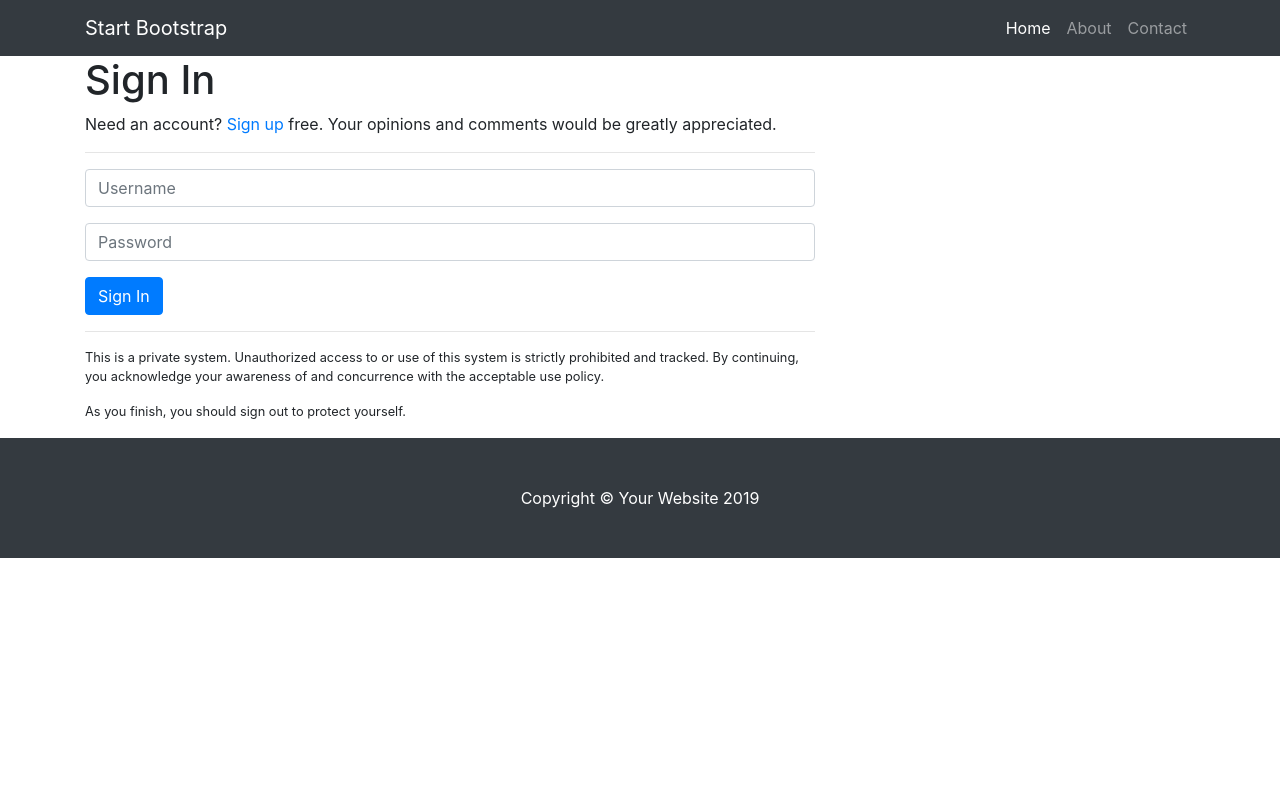
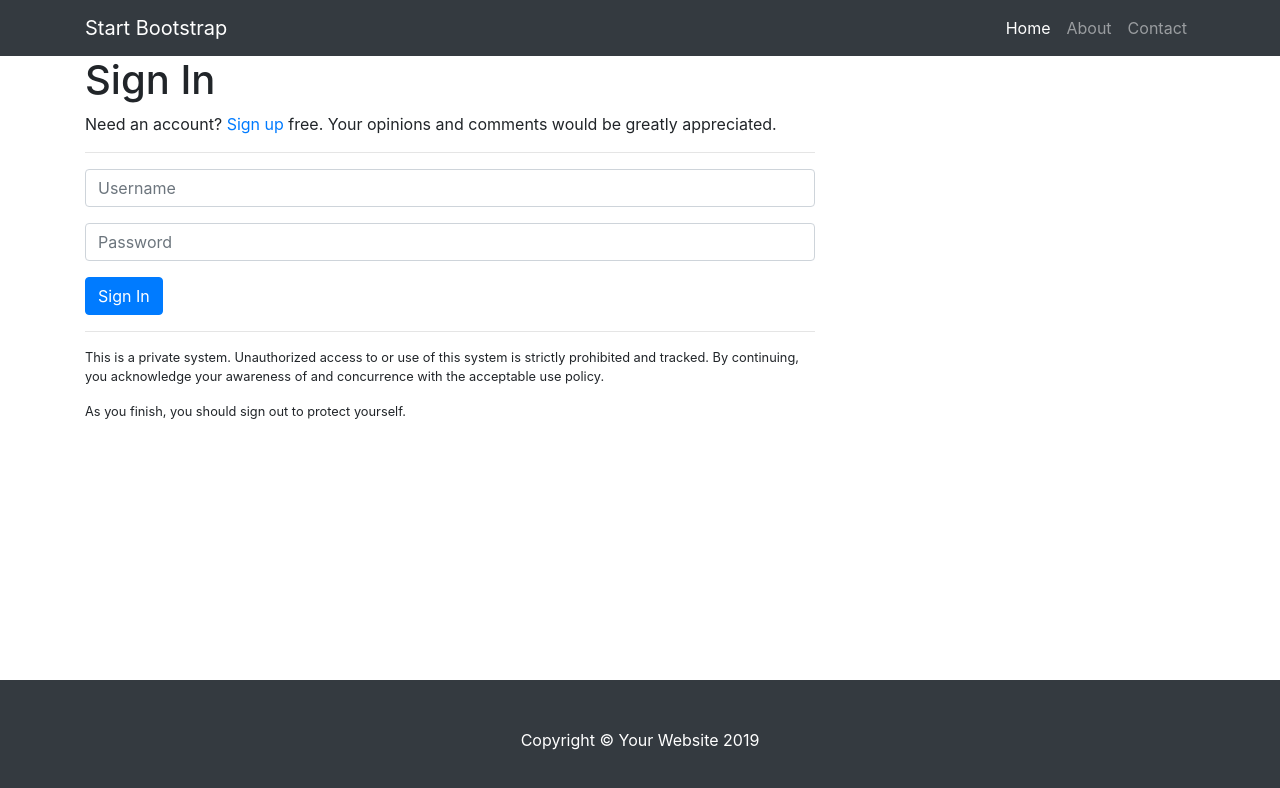
Before and after one commit to mpelekh/sample-react-blog, a React (Create React App) app: page /sign-in in a window 1280 px wide. Shown: the top 788 px of the page. Built offline with nearby package versions, Linux system fonts and the light colour scheme.

Commit message:
Update css

```diff
--- a/src/components/Footer.js
+++ b/src/components/Footer.js
@@ -3,7 +3,7 @@ import React, { PureComponent } from 'react'
 class Footer extends PureComponent {
   render() {
     return (
-      <footer className="py-5 bg-dark">
+      <footer className="py-5 bg-dark mt-auto">
         <div className="container">
           <p className="m-0 text-center text-white">
             Copyright &copy; Your Website 2019
--- a/src/index.css
+++ b/src/index.css
@@ -1,3 +1,8 @@
+html,
+body {
+  height: 100%;
+}
+
 body {
   margin: 0;
   padding: 160px 0 0;
@@ -18,3 +23,9 @@ code {
     padding-top: 56px;
   }
 }
+
+#root {
+  display: flex;
+  flex-direction: column;
+  height: 100%;
+}
```
